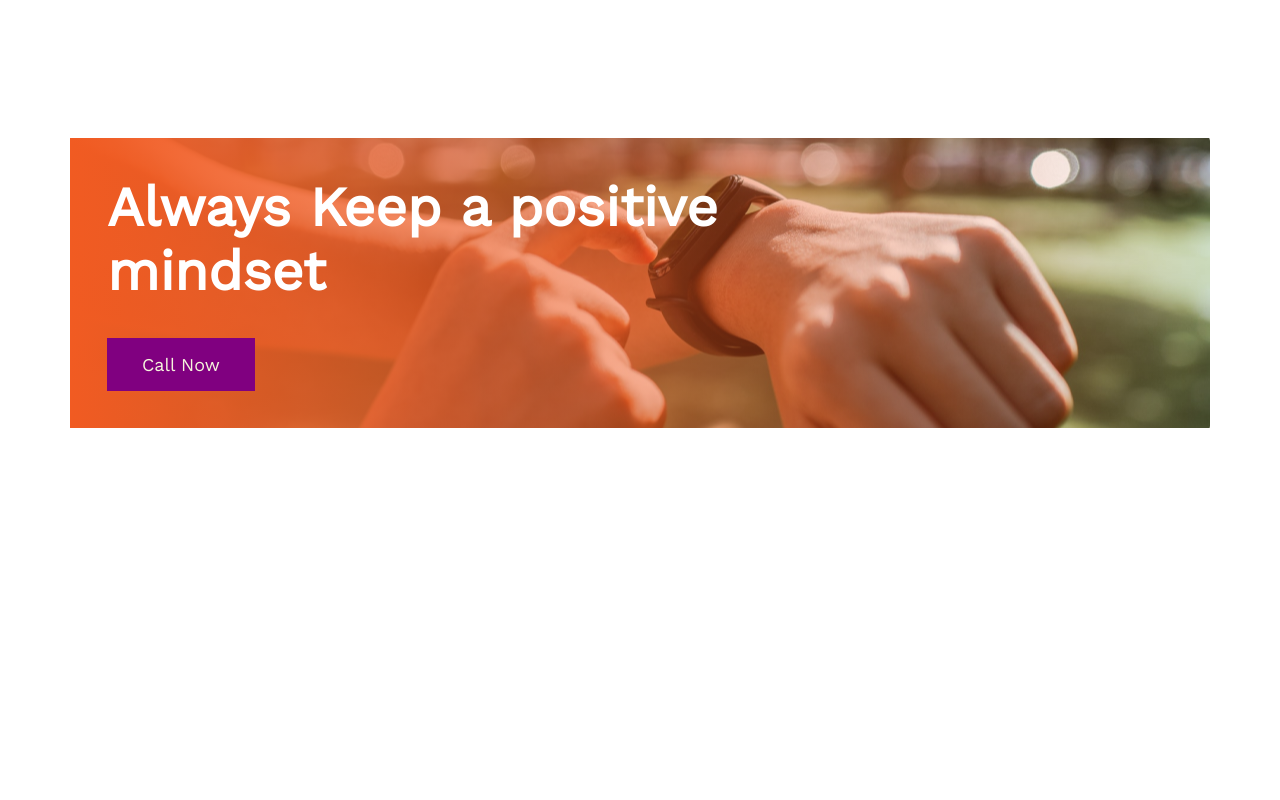
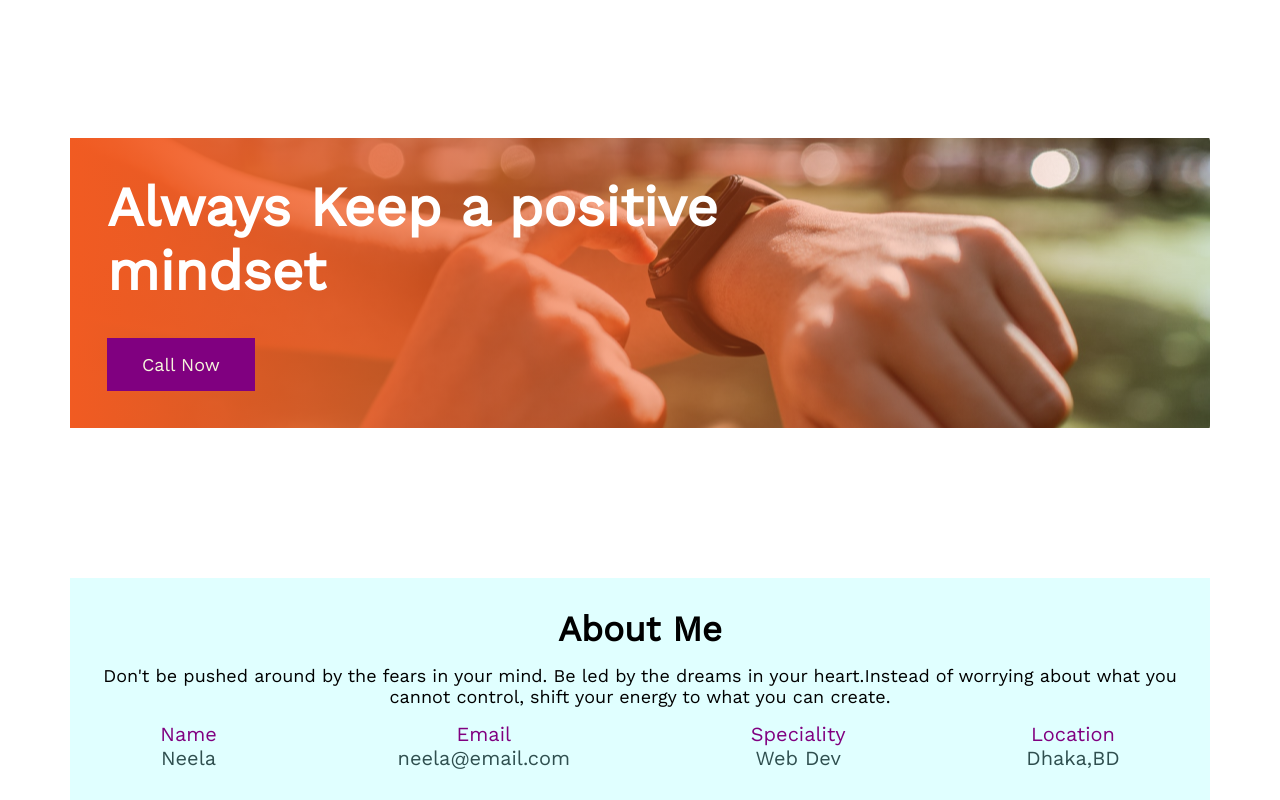
Before and after one commit to nusratneela27/new-year, a plain HTML site: page index.html in a window 1280 px wide. Shown: the part 1598-2398 px from the top of the page. Before the commit the page ends 2026 px from the top, so only its background shows below. Drawn offline with nearby package versions, Linux system fonts and the light colour scheme.

Commit message:
about me

```diff
--- a/index.html
+++ b/index.html
@@ -74,5 +74,28 @@
         <button class="btn btn-primary">Call Now</button>
     </div>
 </div>
+<!-- about me -->
+<section class="about">
+    <h3 class="title">About Me</h3>
+    <p class="des">Don't be pushed around by the fears in your mind. Be led by the dreams in your heart.Instead of worrying about what you cannot control, shift your energy to what you can create.</p>
+<div class="about-info-cont">
+    <div class="about-info">
+        <p class="info-title">Name</p>
+        <p class="info-des">Neela</p>
+    </div>
+    <div class="about-info">
+        <p class="info-title">Email</p>
+        <p class="info-des">neela@email.com</p>
+    </div>
+    <div class="about-info">
+        <p class="info-title">Speciality</p>
+        <p class="info-des">Web Dev</p>
+    </div>
+    <div class="about-info">
+        <p class="info-title">Location</p>
+        <p class="info-des">Dhaka,BD</p>
+    </div>
+</div>
+</section>
 </body>
 </html>
--- a/styles/year.css
+++ b/styles/year.css
@@ -8,7 +8,7 @@
 .banner-cont {
     height: 100vh;
     width: 100%;
-    background-image: url("/images/banner/banner2.png");
+    background-image: url("../images/banner/banner2.png");
     background-repeat: no-repeat;
     background-size: cover;
     background-position: center;
@@ -128,12 +128,13 @@
     margin: 0 auto;
     max-width: 1140px;
     margin-top: 150px;
+    margin-bottom: 150px;
     display: flex;
     justify-content: left;
     text-align: left;
     align-items: left;
     background-image:linear-gradient(90deg, #F15B22 0%, rgba(241, 91, 34, 0) 100%),
-    url("/images/watch.png");
+    url("../images/watch.png");
     background-position: center;
     background-repeat: no-repeat;
 }
@@ -150,3 +151,35 @@
     margin-left: 37px;
     margin-bottom: 37px;
 }
+/* about me */
+.about{
+    max-width: 1140px;
+    margin: 0 auto;
+    background-color: lightcyan;
+    text-align: center;
+}
+.title{
+    padding-top: 30px;
+    padding-bottom:15px;
+    font-size: 35px;
+    font-weight: 600;
+    text-align: center;
+}
+.des{
+    color: black;
+    font-size: 18px;
+    margin-bottom: 15px;
+}
+.about-info-cont{
+    padding-bottom: 30px;
+    display: flex;
+    justify-content: space-around;
+}
+.info-title{
+    font-size: 20px;
+    color: purple;
+}
+.info-des{
+    font-size: 20px;
+    color: darkslategray;
+}
```
